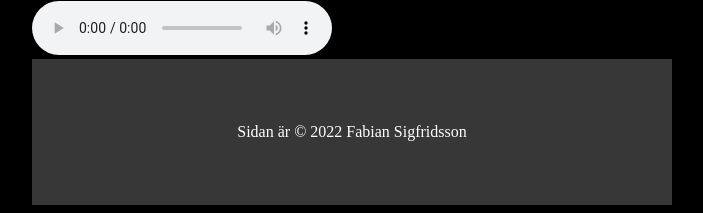
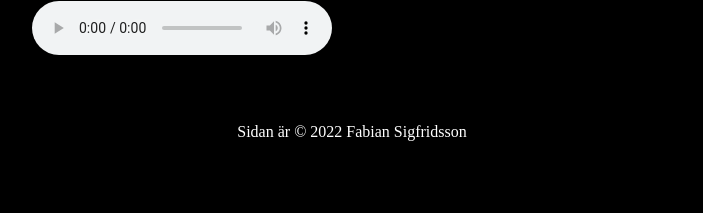
Before and after one commit to Fasle00/ova-center-layout, a plain HTML site: page index.html in a window 1280 px wide. Shown: the part 959-1172 px from the top of the page, without its empty margins (288-991 px from the left). Drawn offline with Linux system fonts and the light colour scheme.

Commit message:
Update css

```diff
--- a/style.css
+++ b/style.css
@@ -31,6 +31,5 @@ footer{
     display: flex;
     padding-top: 3rem;
     padding-bottom: 3rem;
-    background-color: rgb(55, 55, 55);
     justify-content: center;
 }
```
